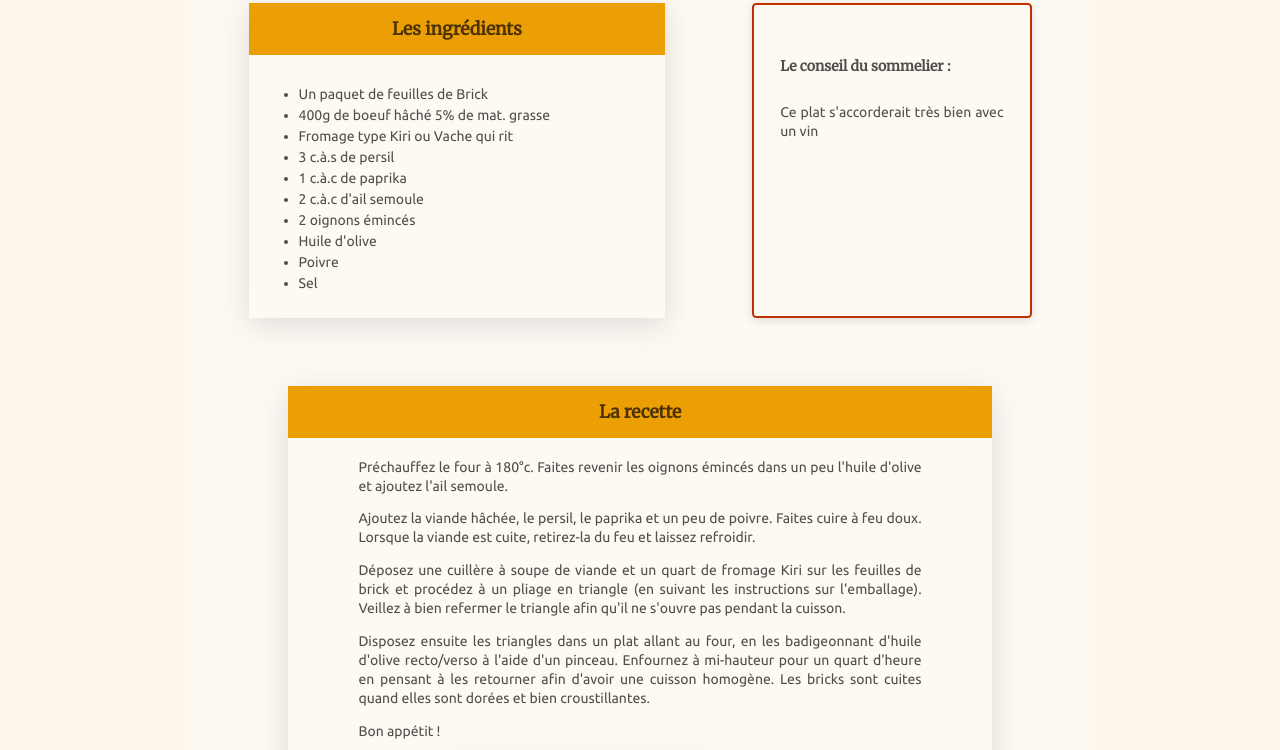
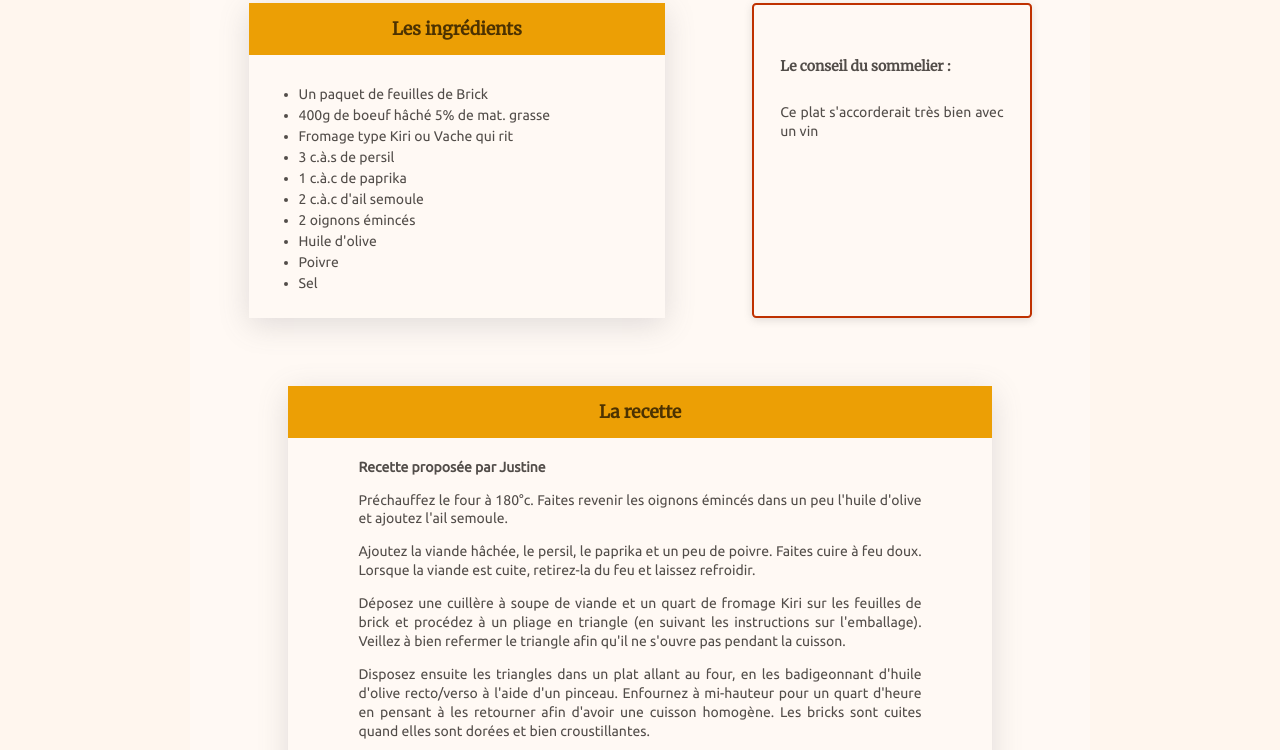
Before and after one commit to bibo5088/Projet-1, a plain HTML site: page recipes/brick-viande.html in a window 1280 px wide. Shown: the part 778-1528 px from the top of the page. Drawn offline with Linux system fonts and the light colour scheme; files whose address does not match are found by name.

Commit message:
added recipe author

```diff
--- a/recipes/brick-viande.html
+++ b/recipes/brick-viande.html
@@ -63,6 +63,7 @@
       <article class="recipe-card">
         <h3 class="recipe-card-header recipe-africa">La recette</h3>
         <div class="recipe-card-content">
+          <p><strong>Recette proposée par Justine</strong></p>
            <p>Préchauffez le four à 180°c.
          Faites revenir les oignons émincés dans un peu l'huile d'olive et ajoutez l'ail semoule.</p>
            <p>Ajoutez la viande hâchée, le persil, le paprika et un peu de poivre. Faites cuire à feu doux.
```
